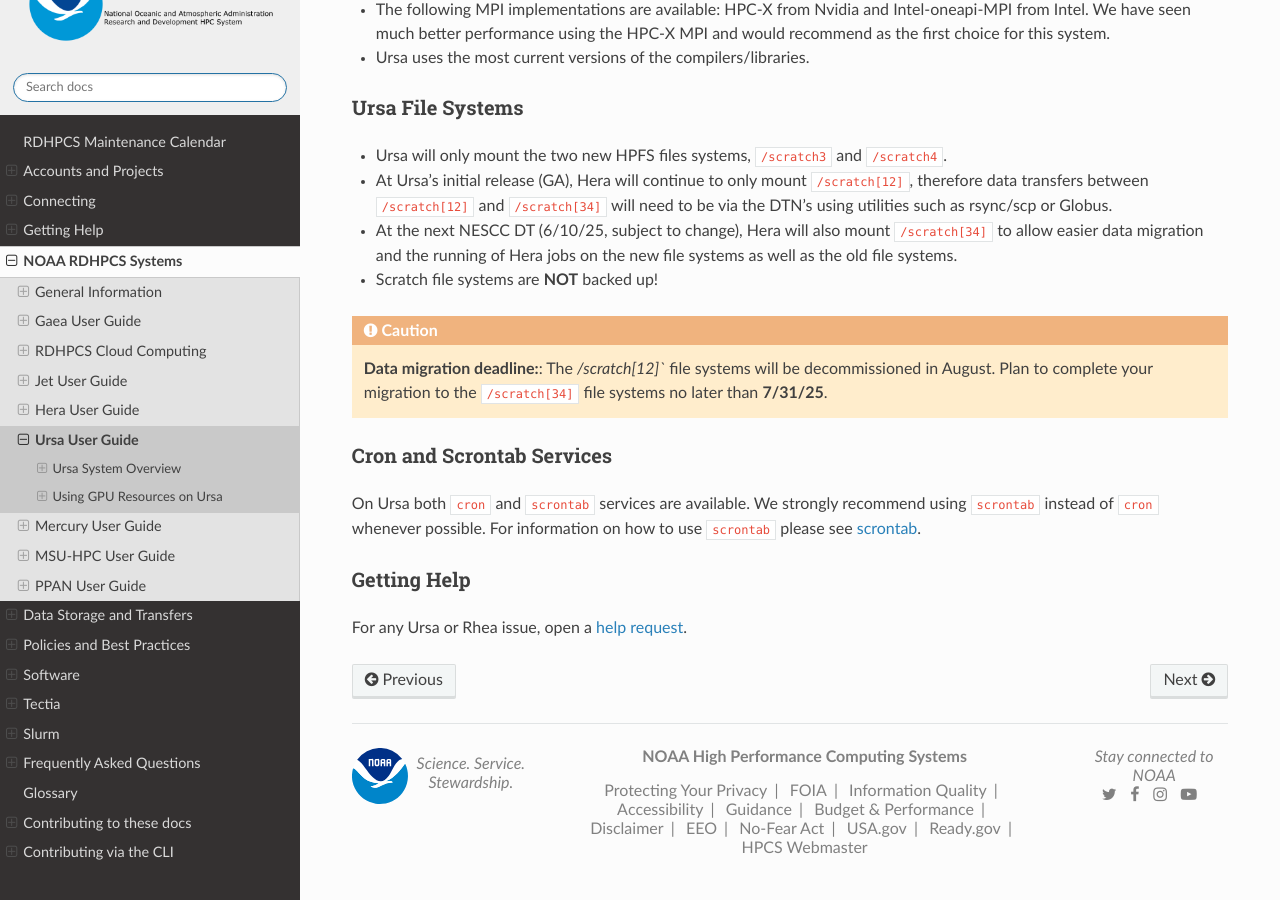
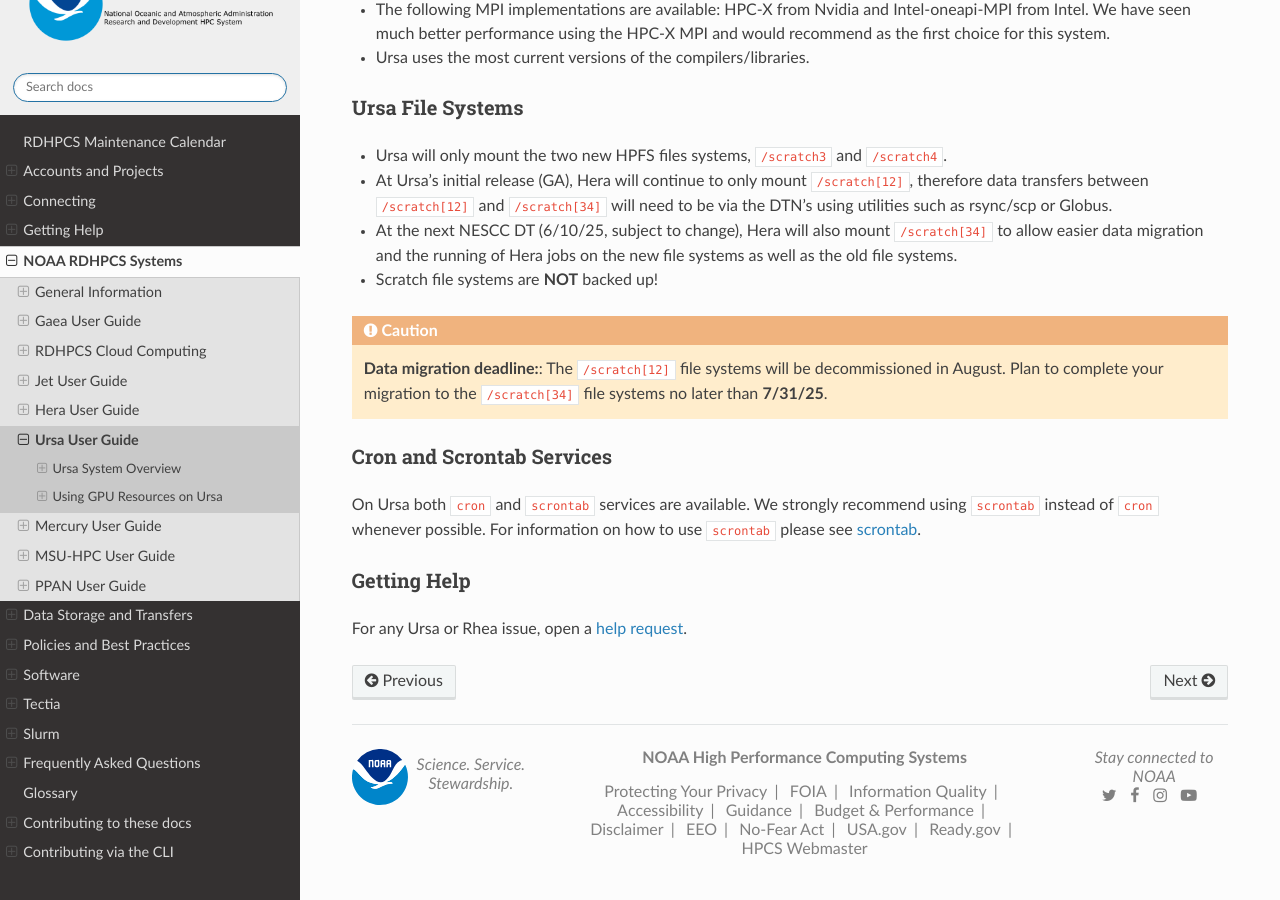
Before and after one commit to NOAA-RDHPCS/noaa-rdhpcs.github.io, a Sphinx documentation site: the page built from source/systems/ursa_user_guide.rst, in a window 1280 px wide and 900 px high, scrolled down 2796 px. Built offline with Sphinx 7.4.7 and the Read the Docs theme 3.1.0, drawn with Linux system fonts in a browser that asks for light colours; pages that are not in the unit, such as notebooks, are missing from menus.

```diff
--- a/source/systems/ursa_user_guide.rst
+++ b/source/systems/ursa_user_guide.rst
@@ -205,7 +205,7 @@ Ursa File Systems
 * Scratch file systems are **NOT** backed up!
 
 .. caution::
-   **Data migration deadline:**: The `/scratch[12]`` file systems
+   **Data migration deadline:**: The ``/scratch[12]`` file systems
    will be decommissioned in August. Plan to complete your migration to
    the ``/scratch[34]`` file systems no later than **7/31/25**.
 
```
